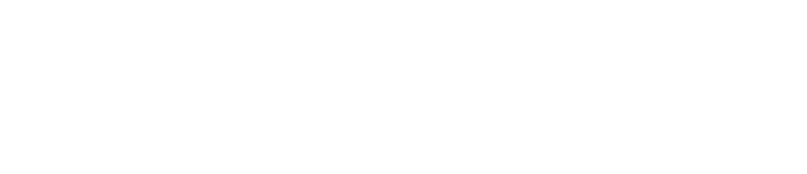
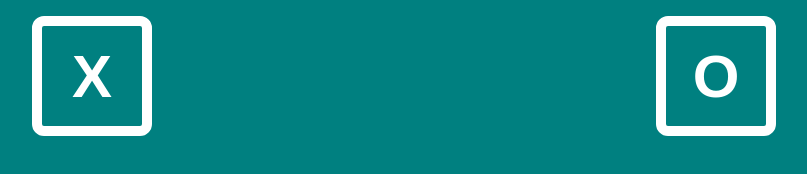
Before and after one commit to Dankomycin/odin-tic-tac-toe, a plain HTML site: page index.html in a window 1280 px wide. Shown: the whole page, without its empty margins (236-1043 px from the left). Drawn offline with Linux system fonts and the light colour scheme.

Commit message:
Start initial HTML and CSS styling

```diff
--- a/index.html
+++ b/index.html
@@ -8,6 +8,11 @@
 </head>
 <body>
     <script src="script.js" defer></script>
-
+    <div class="markers">
+        <button class="x-marker">X</button>
+        <button class="o-marker">O</button>
+    </div>
+    <div class="text"></div>
+    <div class="gameboard"></div>
 </body>
 </html>
--- a/styles.css
+++ b/styles.css
@@ -0,0 +1,27 @@
+*{
+    margin: 0;
+    padding: 0;
+    box-sizing: border-box;
+}
+
+body {
+    background-color: teal;
+    color: white;
+}
+
+.markers {
+    display: flex;
+    justify-content:space-around;
+    margin: 16px;
+}
+
+button {
+    height: 2em;
+    width: 2em;
+    font-size: 60px;
+    font-weight: 700;
+    border: 10px solid white;
+    border-radius: 10%;
+    background-color: teal;
+    color: white;
+}
```
